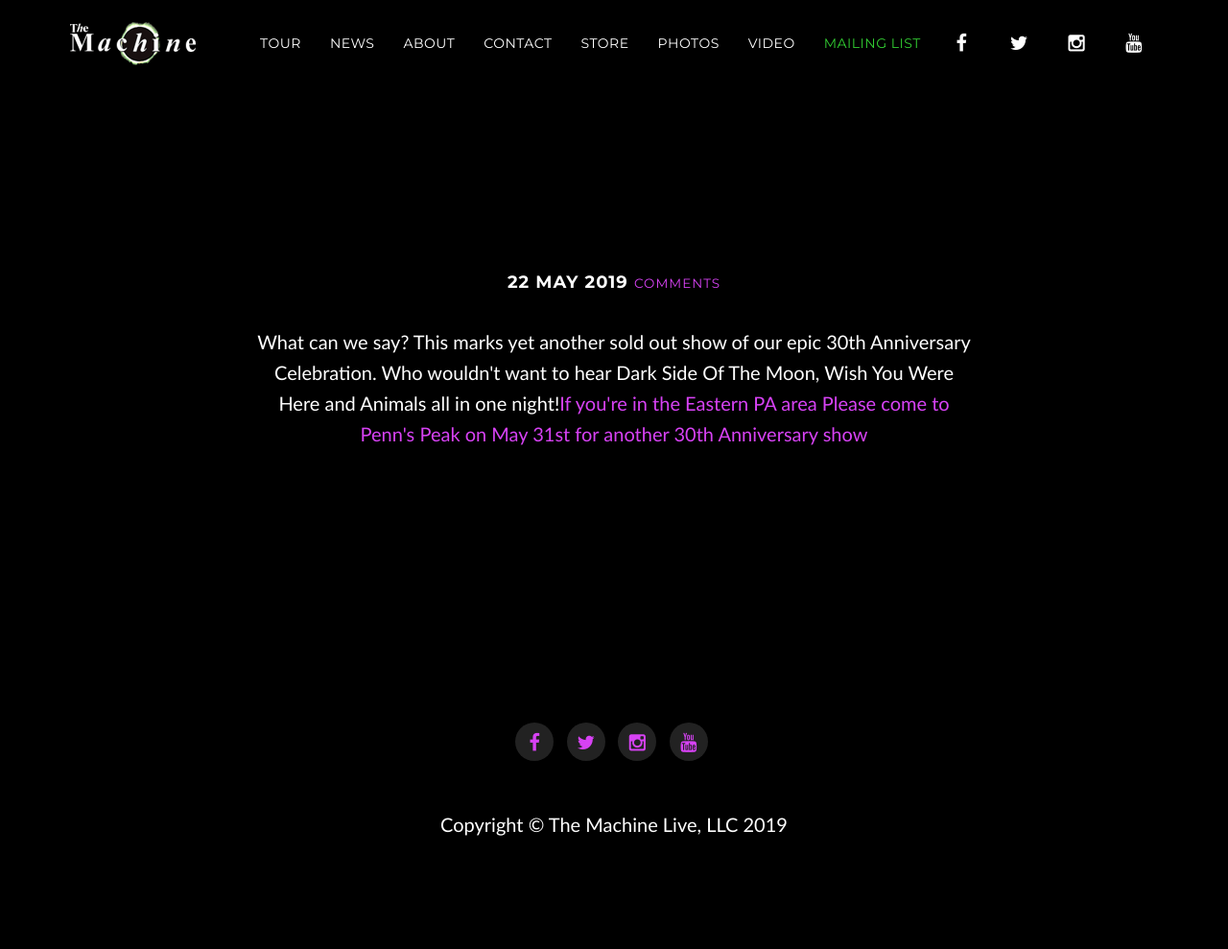
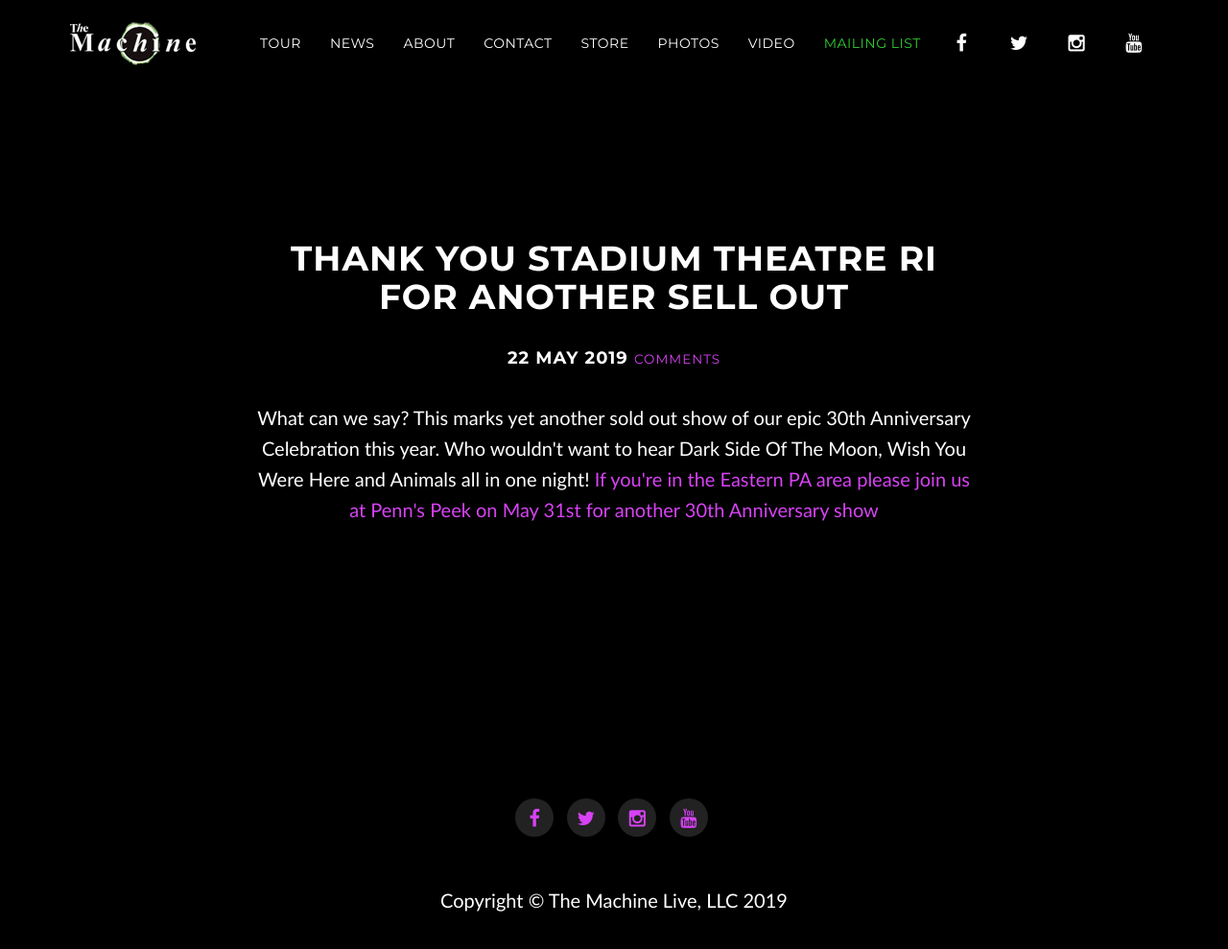
Before and after one commit to machineweb/machineweb.github.io, a Jekyll site: the page built from _posts/2019-05-22-.md, in a window 1280 px wide and 1196 px high. Shown: the top 989 px of the window at 96% size. Built offline with Jekyll 4.4.1, drawn with Linux system fonts in a browser that asks for light colours; comment, search, counter and statistics services are not loaded.

Commit message:
Updated news item

```diff
--- a/_posts/2019-05-22-.md
+++ b/_posts/2019-05-22-.md
@@ -1,7 +1,7 @@
 ---
 layout: post
 section-type: post
-title:
+title: Thank you Stadium Theatre RI for another SELL OUT
 ---
 
-<p>What can we say?&nbsp;This marks yet another sold out show of our epic 30th Anniversary Celebration. Who wouldn't want to hear Dark Side Of The Moon, Wish You Were Here and&nbsp;Animals all in one night!<a href="http://pennspeak.com/events/2019-05-31-machine-performs-pink-floyd">If you're in the Eastern PA&nbsp;area Please come to Penn's Peak on May 31st for another 30th Anniversary show</a></p>
+<p>What can we say?&nbsp;This marks yet another sold out show of our epic 30th Anniversary Celebration this year.&nbsp;Who wouldn't want to hear Dark Side Of The Moon, Wish You Were Here and&nbsp;Animals all in one night!<a href="http://pennspeak.com/events/2019-05-31-machine-performs-pink-floyd"> If you're in the Eastern PA&nbsp;area please join us at&nbsp;Penn's Peek on May 31st for another 30th Anniversary show</a></p>
```
